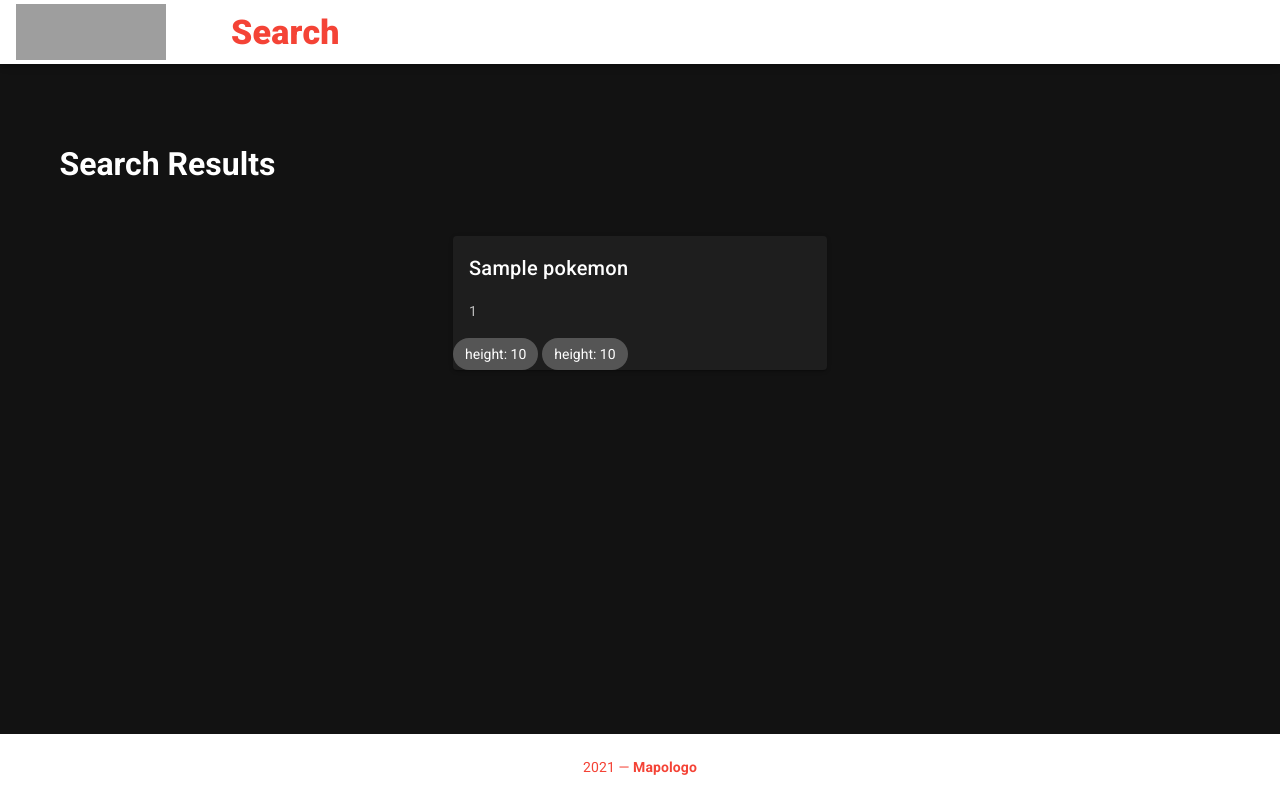
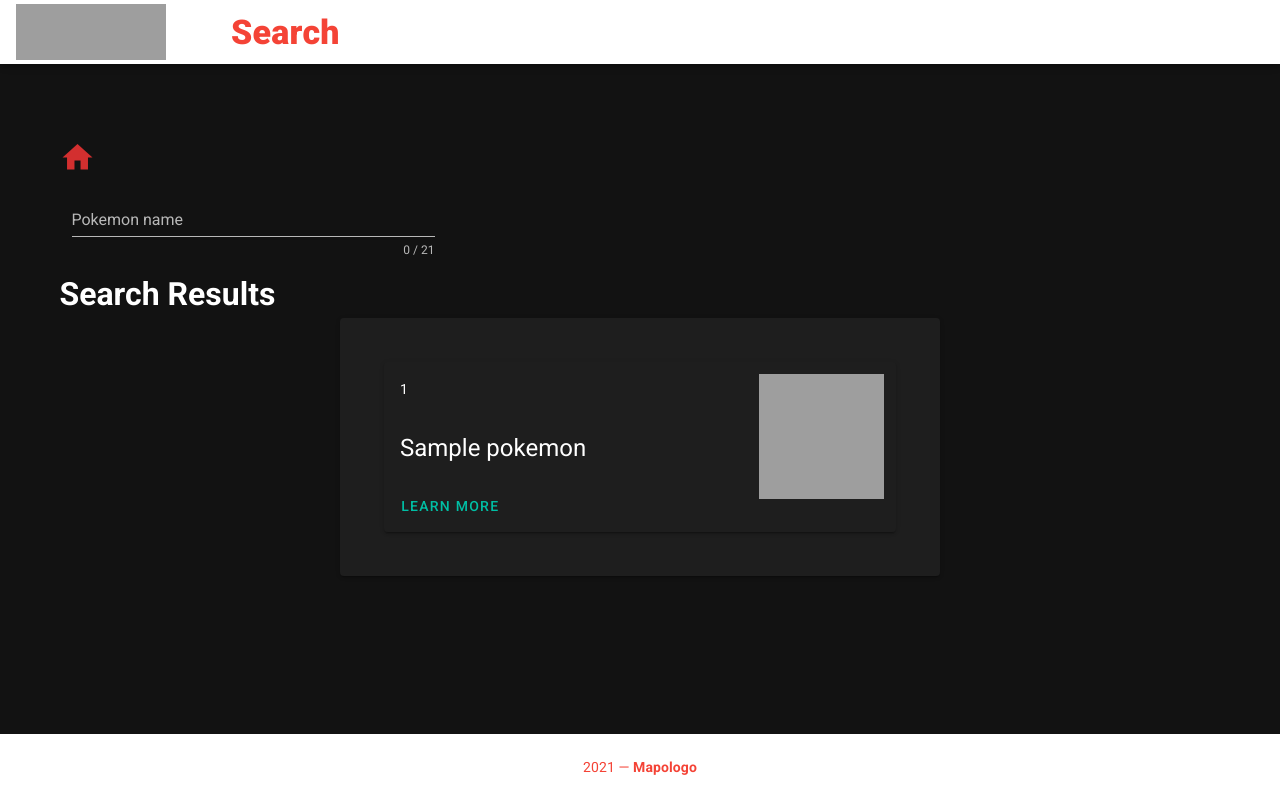
Before and after one commit to map0logo/mapologo-pokeapi, a Django app: template pokemap/templates/search_results.html in a window 1280 px wide. Run offline with Django 3.2, Linux system fonts and the light colour scheme; the template is opened without the code that fills it: most values are stand-ins (such as "Sample title", 1, 10 or a date in 2020); some libraries are stand-ins or nearby versions; grey boxes are pictures that could not be loaded.

Commit message:
Add the search box to the results page.

```diff
--- a/pokemap/templates/search_results.html
+++ b/pokemap/templates/search_results.html
@@ -1,20 +1,77 @@
 {% extends "base.html" %}
-{% block content %}
+{% block content %}<div class="text-h4">
+    <a href="/">
+        <v-icon large color="red darken-2">
+            mdi-home
+        </v-icon>
+    </a>
+</div>
+<v-form v-model="valid" action="{% url 'search_results' %}" method="get">
+    <v-container>
+        <v-row>
+            <v-col cols="12" md="4">
+                <v-text-field v-model="pokemonname" :rules="nameRules" :counter="21" label="Pokemon name" required
+                    name="q" placeholder="Search..."></v-text-field>
+            </v-col>
+        </v-row>
+    </v-container>
+</v-form>
 <h1>Search Results</h1>
 
 <div>
+    <v-card max-width="600" class="mx-auto">
+        <v-container>
+            <v-row dense>
+                <v-col cols="12">
+                    {% for pokemon in pokemon_list %}
+                    <v-card class="ma-8">
+                        <div class="d-flex flex-no-wrap justify-space-between" elevation="10">
+                            <div>
+                                <v-card-subtitle>{{ pokemon.id }}</v-card-subtitle>
+                                <v-card-title class="headline">{{ pokemon.name }}</v-card-title>
+                                <v-card-actions>
+                                    <v-btn text color="teal accent-4" @click="reveal = true">
+                                        Learn More
+                                    </v-btn>
+                                </v-card-actions>
+                            </div>
+                            <v-avatar class="ma-3" size="125" tile>
+                                <v-img src="{{ pokemon.sprite_front }}"></v-img>
+                            </v-avatar>
 
-    {% for pokemon in pokemon_list %}
+                            <v-expand-transition>
+                                <v-card v-if="reveal" class="transition-fast-in-fast-out v-card--reveal"
+                                    style="height: 100%;">
+                                    <div class="d-flex flex-no-wrap justify-space-between" elevation="10">
+                                        <div>
+                                            <v-card-title> Info </v-card-title>
+                                            <v-card-text>
+                                                <div class="text--primary">
+                                                    height: {{ pokemon.height }} dm <br>
+                                                    weight: {{ pokemon.weight }} hg
+                                                </div>
+                                            </v-card-text>
 
-    <v-card :loading="loading" class="mx-auto my-12" max-width="374">
-        <v-card-title> {{ pokemon.name }}</v-card-title>
-        <v-card-text> {{ pokemon.id }} </v-card-text>
-        <v-chip>height: {{ pokemon.height }}</v-chip>
-        <v-chip>height: {{ pokemon.weight }}</v-chip>
-        <v-img src="{{ pokemon.sprite_url }}"></v-img>
+                                            <v-card-actions class="pt-0">
+                                                <v-btn text color="teal accent-4" @click="reveal = false">
+                                                    Close
+                                                </v-btn>
+                                            </v-card-actions>
+                                        </div>
+                                        <v-avatar class="ma-3" size="125" tile>
+                                            <v-img src="{{ pokemon.sprite_back }}"></v-img>
+                                        </v-avatar>
+                                    </div>
+                                </v-card>
+                            </v-expand-transition>
+
+                        </div>
+                    </v-card>
+                    {% endfor %}
+                </v-col>
+            </v-row>
+        </v-container>
     </v-card>
-
-    {% endfor %}
     </ul>
 </div>
 
```
